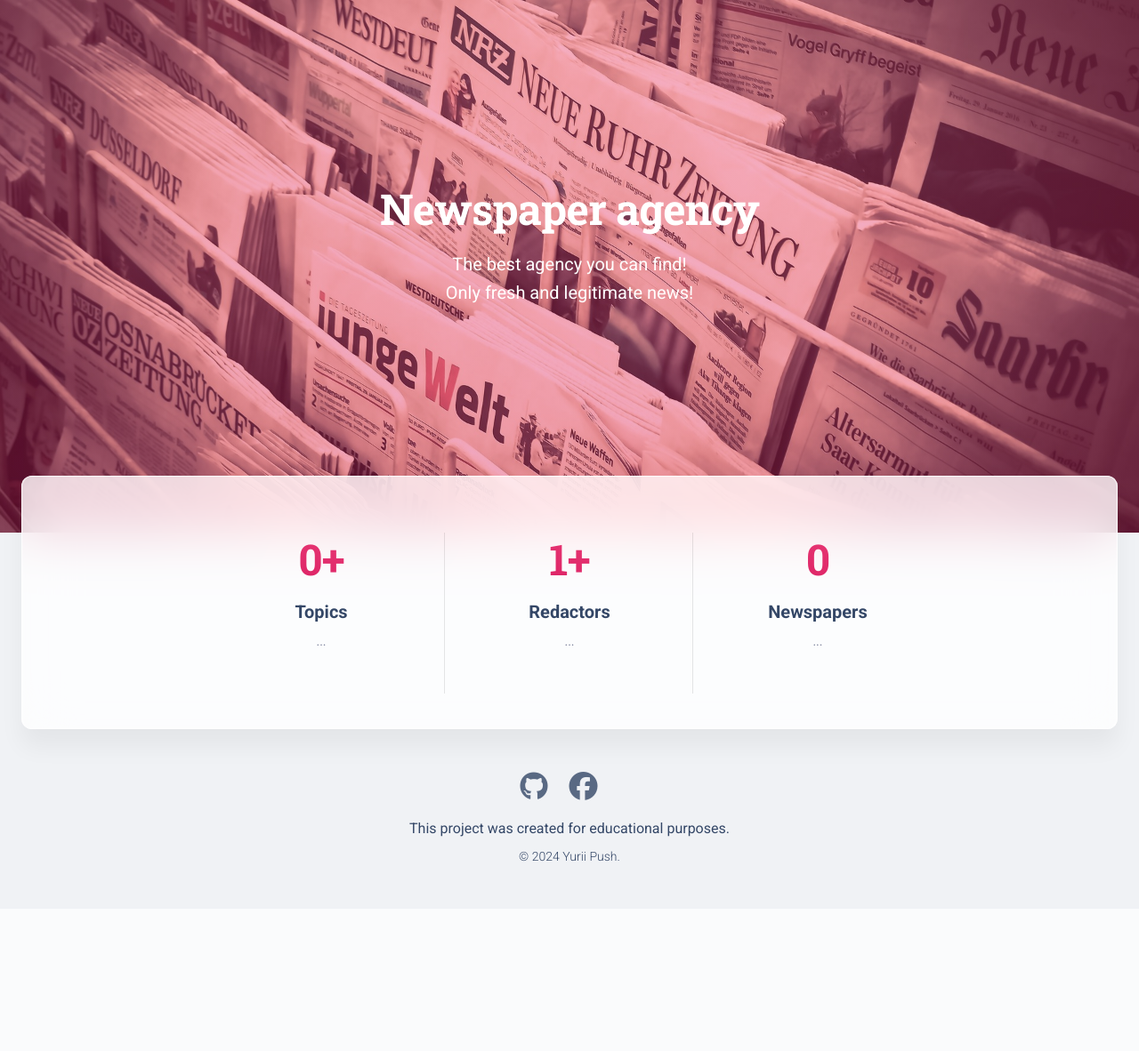
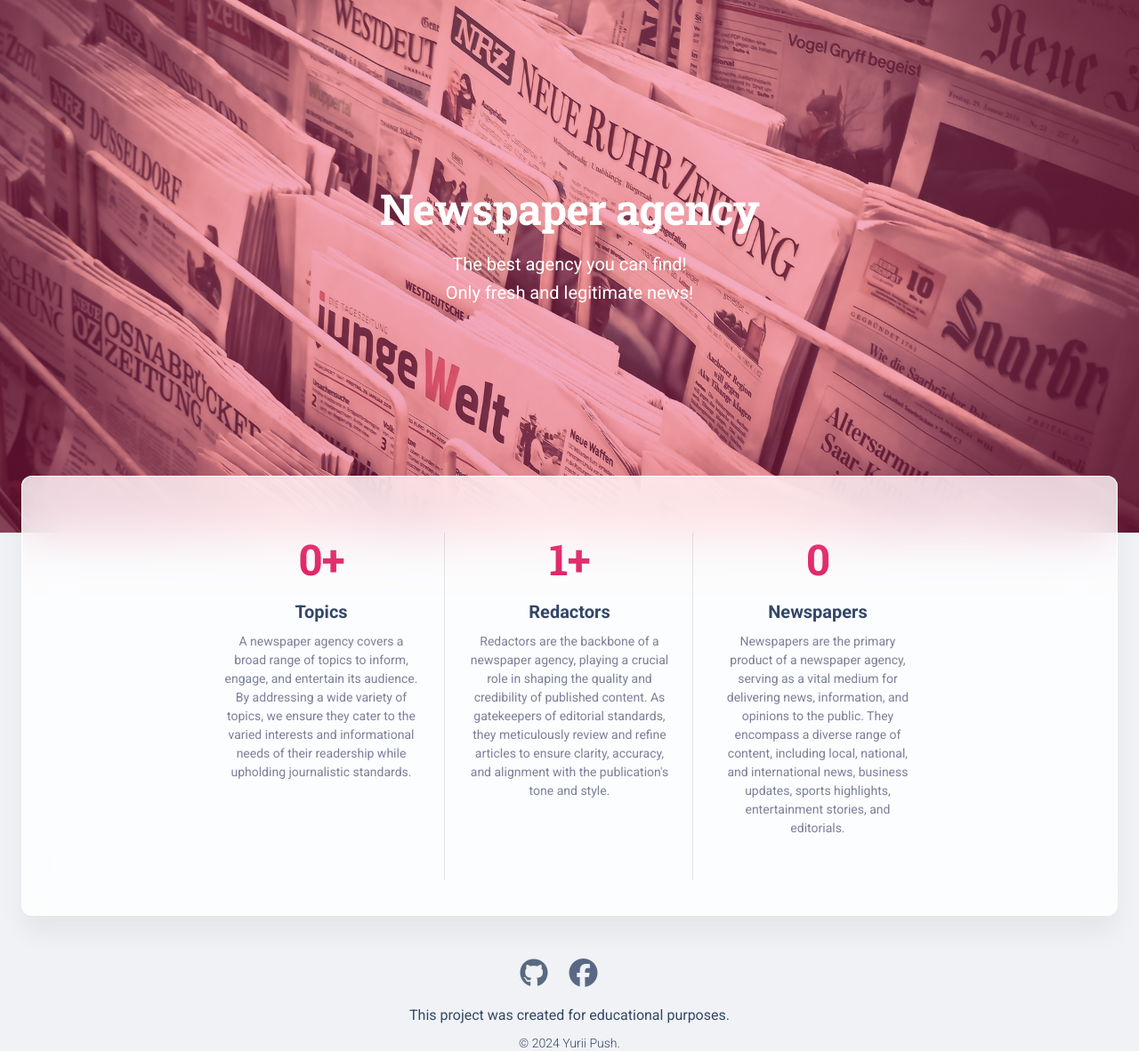
Before and after one commit to yura-push/newspaper-agency, a Django app: page / in a window 1280 px wide. Shown: the part 87-1269 px from the top of the page at 89% size. Before the commit the page ends 1056 px from the top, so only its background shows below. Run offline with Django 5.2, Linux system fonts and the light colour scheme; the visitor is signed in with stand-in values (Sample User, id 1); data comes from the database, SQL or seed files in the repository; data that the repository does not hold is empty; some libraries are stand-ins or nearby versions.

Commit message:
add text that describes main pages

```diff
--- a/templates/agency/index.html
+++ b/templates/agency/index.html
@@ -33,7 +33,11 @@
             <div class="p-3 text-center">
               <h1 class="text-gradient text-primary"><span id="state1" countTo="{{ num_topics }}">0</span>+</h1>
               <h5 class="mt-3">Topics</h5>
-              <p class="text-sm font-weight-normal">...</p>
+              <p class="text-sm font-weight-normal">
+                A newspaper agency covers a broad range of topics to inform, engage, and entertain its audience.
+                By addressing a wide variety of topics, we ensure they cater to the varied interests and
+                informational needs of their readership while upholding journalistic standards.
+              </p>
             </div>
             <hr class="vertical dark">
           </div>
@@ -41,7 +45,11 @@
             <div class="p-3 text-center">
               <h1 class="text-gradient text-primary"> <span id="state2" countTo="{{ num_redactors }}">0</span>+</h1>
               <h5 class="mt-3">Redactors</h5>
-              <p class="text-sm font-weight-normal">...</p>
+              <p class="text-sm font-weight-normal">
+                Redactors are the backbone of a newspaper agency, playing a crucial role in shaping the quality and credibility
+                of published content. As gatekeepers of editorial standards, they meticulously review and refine articles to ensure clarity,
+                accuracy, and alignment with the publication's tone and style.
+              </p>
             </div>
             <hr class="vertical dark">
           </div>
@@ -49,7 +57,11 @@
             <div class="p-3 text-center">
               <h1 class="text-gradient text-primary" id="state3" countTo="{{ num_newspapers }}">0</h1>
               <h5 class="mt-3">Newspapers</h5>
-              <p class="text-sm font-weight-normal">...</p>
+              <p class="text-sm font-weight-normal">
+                Newspapers are the primary product of a newspaper agency, serving as a vital medium for delivering news,
+                information, and opinions to the public. They encompass a diverse range of content, including local, national,
+                and international news, business updates, sports highlights, entertainment stories, and editorials.
+              </p>
             </div>
           </div>
         </div>
```
